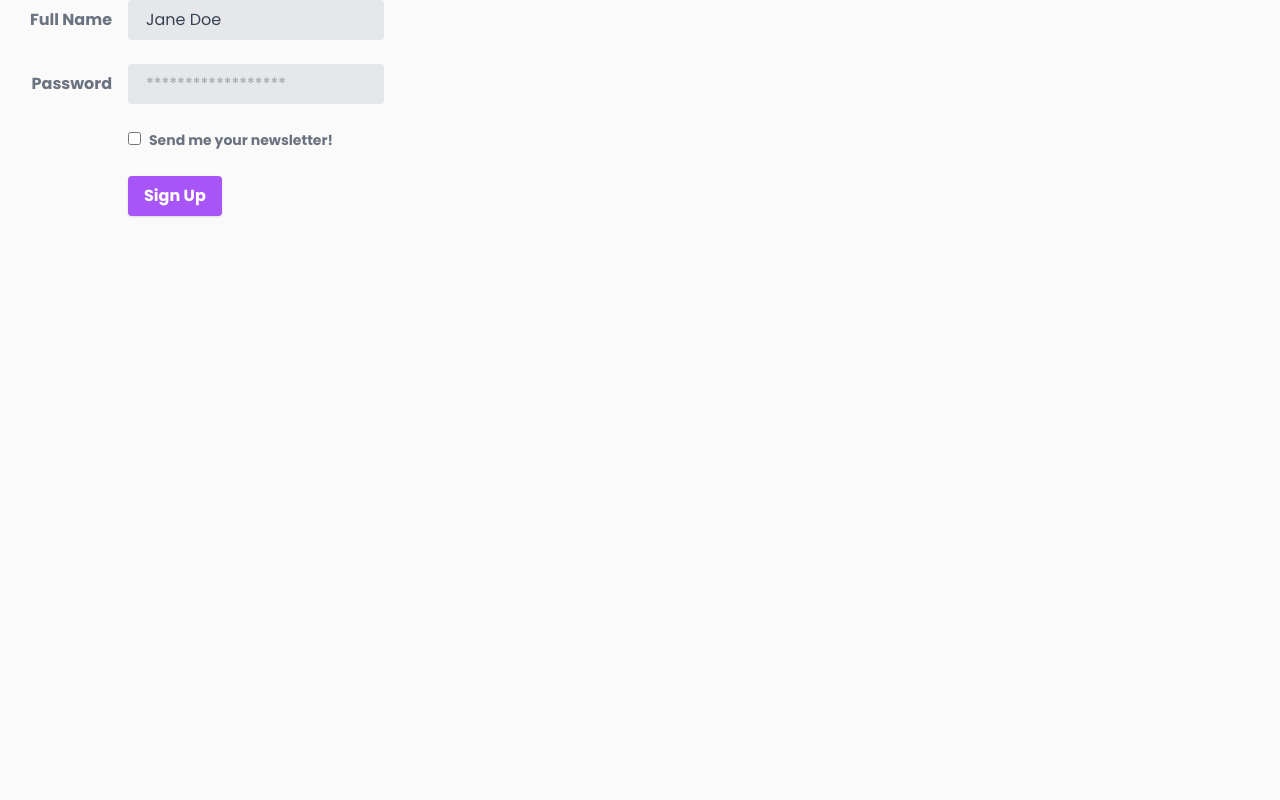
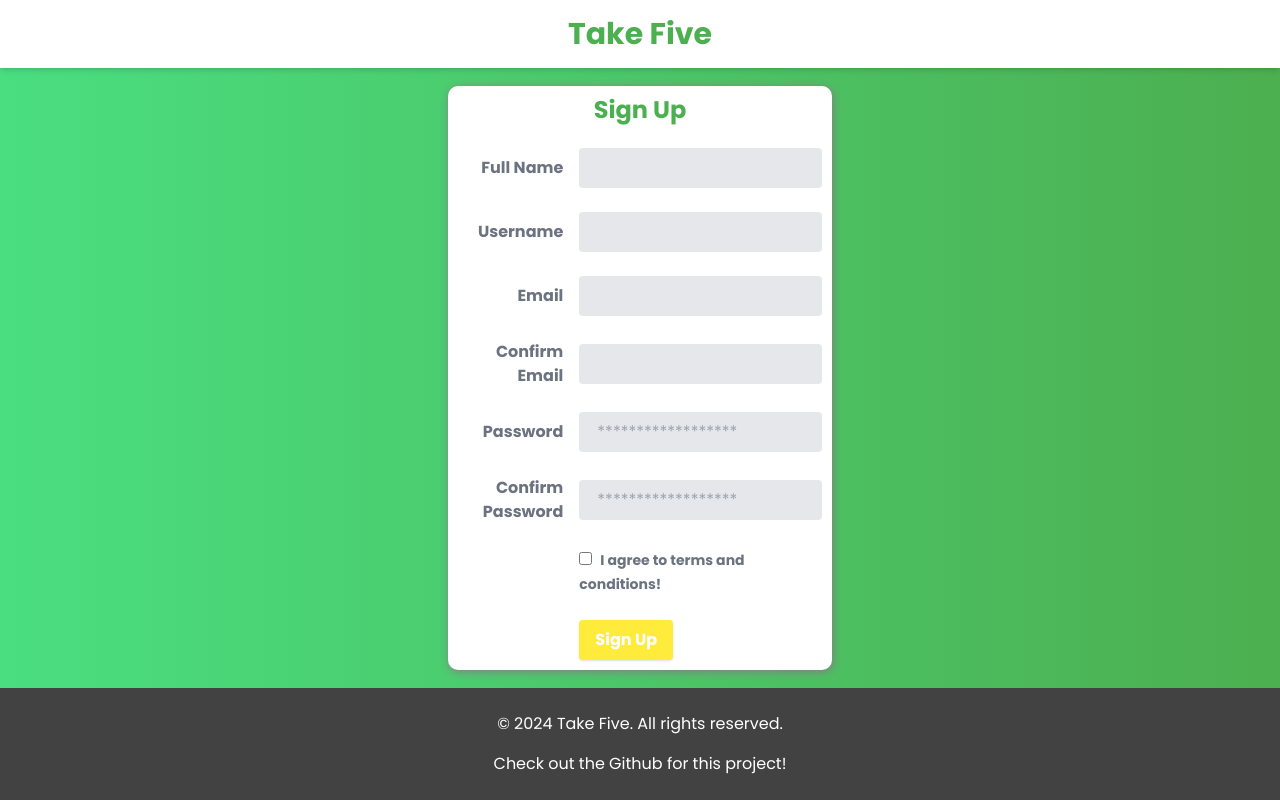
Before and after one commit to desireemoon/take-five-web-app, a Next.js app in the folder frontend/: page /signUp in a window 1280 px wide. Built offline with nearby package versions, Linux system fonts and the light colour scheme.

Commit message:
updated signup page

```diff
--- a/frontend/src/app/components/Footer.tsx
+++ b/frontend/src/app/components/Footer.tsx
@@ -3,14 +3,12 @@ const Footer = () => (
     <div className="container mx-auto px-6 text-center text-white">
       <p>&copy; {new Date().getFullYear()} Take Five. All rights reserved.</p>
       <div className="mt-4 flex justify-center space-x-4">
-        <a href="#" className="hover:text-yellow-400">
-          Facebook
-        </a>
-        <a href="#" className="hover:text-yellow-400">
-          Twitter
-        </a>
-        <a href="#" className="hover:text-yellow-400">
-          Instagram
+        <a
+          href="https://github.com/desireemoon/take-five-web-app"
+          className="hover:text-yellow-400"
+          target="_blank"
+        >
+         Check out the Github for this project!
         </a>
       </div>
     </div>
--- /dev/null
+++ b/frontend/src/app/components/SignupLoginHeader.tsx
@@ -0,0 +1,25 @@
+"use client";
+
+import { useState } from "react";
+import Link from "next/link";
+import { Bars3Icon, XMarkIcon } from "@heroicons/react/24/outline";
+
+const Header = () => {
+  const [menuOpen, setMenuOpen] = useState(false);
+
+  const toggleMenu = () => {
+    setMenuOpen(!menuOpen);
+  };
+
+  return (
+    <header className="bg-white shadow-md sticky top-0">
+      <div className="container mx-auto px-6 py-4 flex justify-center items-center">
+        <div className="text-3xl font-bold text-green-500">Take Five</div>
+
+      </div>
+
+    </header>
+  );
+};
+
+export default Header;
--- a/frontend/src/app/signUp/page.tsx
+++ b/frontend/src/app/signUp/page.tsx
@@ -2,6 +2,8 @@
 
 import { useState } from "react";
 import { useRouter } from "next/navigation";
+import Header from "../components/SignupLoginHeader";
+import Footer from "../components/Footer";
 
 const SignUp: React.FC = () => {
   const [email, setEmail] = useState<string>("");
@@ -9,6 +11,32 @@ const SignUp: React.FC = () => {
   const router = useRouter();
 
   return (
+    <div className="flex flex-col min-h-screen justify-between items-center bg-gradient-to-r from-green-400 to-green-500">
+      <div className="min-w-full">
+        <a href="/">
+          <Header />
+        </a>
+      </div>
+      <div
+        className="w-full max-w-sm "
+        style={{
+          padding: "10px",
+          background: "white",
+          boxShadow: "1px 2px 10px gray",
+          borderRadius: "10px",
+        }}
+      >
+        <div
+          className="md:flex md:items-center mb-6"
+          style={{ justifyContent: "center" }}
+        >
+          <h1
+            className="text-base font-semibold leading-7 text-3xl font-bold text-green-500"
+            style={{ fontSize: "x-large" }}
+          >
+            Sign Up
+          </h1>
+        </div>
         <form className="w-full max-w-sm">
           <div className="md:flex md:items-center mb-6">
             <div className="md:w-1/3">
@@ -21,10 +49,60 @@ const SignUp: React.FC = () => {
             </div>
             <div className="md:w-2/3">
               <input
-            className="bg-gray-200 appearance-none border-2 border-gray-200 rounded w-full py-2 px-4 text-gray-700 leading-tight focus:outline-none focus:bg-white focus:border-purple-500"
+                className="bg-gray-200 appearance-none border-2 border-gray-200 rounded w-full py-2 px-4 text-gray-700 leading-tight focus:outline-none focus:bg-white focus:border-yellow-400"
                 id="inline-full-name"
                 type="text"
-            value="Jane Doe"
+              />
+            </div>
+          </div>
+          <div className="md:flex md:items-center mb-6">
+            <div className="md:w-1/3">
+              <label
+                className="block text-gray-500 font-bold md:text-right mb-1 md:mb-0 pr-4"
+                htmlFor="inline-username"
+              >
+                Username
+              </label>
+            </div>
+            <div className="md:w-2/3">
+              <input
+                className="bg-gray-200 appearance-none border-2 border-gray-200 rounded w-full py-2 px-4 text-gray-700 leading-tight focus:outline-none focus:bg-white focus:border-yellow-400"
+                id="inline-username"
+                type="text"
+              />
+            </div>
+          </div>
+          <div className="md:flex md:items-center mb-6">
+            <div className="md:w-1/3">
+              <label
+                className="block text-gray-500 font-bold md:text-right mb-1 md:mb-0 pr-4"
+                htmlFor="inline-email"
+              >
+                Email
+              </label>
+            </div>
+            <div className="md:w-2/3">
+              <input
+                className="bg-gray-200 appearance-none border-2 border-gray-200 rounded w-full py-2 px-4 text-gray-700 leading-tight focus:outline-none focus:bg-white focus:border-yellow-400"
+                id="inline-email"
+                type="email"
+              />
+            </div>
+          </div>
+          <div className="md:flex md:items-center mb-6">
+            <div className="md:w-1/3">
+              <label
+                className="block text-gray-500 font-bold md:text-right mb-1 md:mb-0 pr-4"
+                htmlFor="inline-confirm-email"
+              >
+                Confirm Email
+              </label>
+            </div>
+            <div className="md:w-2/3">
+              <input
+                className="bg-gray-200 appearance-none border-2 border-gray-200 rounded w-full py-2 px-4 text-gray-700 leading-tight focus:outline-none focus:bg-white focus:border-yellow-400"
+                id="inline-confirm-email"
+                type="email"
               />
             </div>
           </div>
@@ -39,8 +117,26 @@ const SignUp: React.FC = () => {
             </div>
             <div className="md:w-2/3">
               <input
-            className="bg-gray-200 appearance-none border-2 border-gray-200 rounded w-full py-2 px-4 text-gray-700 leading-tight focus:outline-none focus:bg-white focus:border-purple-500"
+                className="bg-gray-200 appearance-none border-2 border-gray-200 rounded w-full py-2 px-4 text-gray-700 leading-tight focus:outline-none focus:bg-white focus:border-yellow-400"
                 id="inline-password"
+                type="password"
+                placeholder="******************"
+              />
+            </div>
+          </div>
+          <div className="md:flex md:items-center mb-6">
+            <div className="md:w-1/3">
+              <label
+                className="block text-gray-500 font-bold md:text-right mb-1 md:mb-0 pr-4"
+                htmlFor="inline-confirm-password"
+              >
+                Confirm Password
+              </label>
+            </div>
+            <div className="md:w-2/3">
+              <input
+                className="bg-gray-200 appearance-none border-2 border-gray-200 rounded w-full py-2 px-4 text-gray-700 leading-tight focus:outline-none focus:bg-white focus:border-yellow-400"
+                id="inline-confirm-password"
                 type="password"
                 placeholder="******************"
               />
@@ -50,14 +146,14 @@ const SignUp: React.FC = () => {
             <div className="md:w-1/3"></div>
             <label className="md:w-2/3 block text-gray-500 font-bold">
               <input className="mr-2 leading-tight" type="checkbox" />
-          <span className="text-sm">Send me your newsletter!</span>
+              <span className="text-sm">I agree to terms and conditions!</span>
             </label>
           </div>
           <div className="md:flex md:items-center">
             <div className="md:w-1/3"></div>
             <div className="md:w-2/3">
               <button
-            className="shadow bg-purple-500 hover:bg-purple-400 focus:shadow-outline focus:outline-none text-white font-bold py-2 px-4 rounded"
+                className="shadow bg-yellow-400 hover:bg-yellow-500 focus:shadow-outline focus:outline-none text-white font-bold py-2 px-4 rounded"
                 type="button"
               >
                 Sign Up
@@ -65,6 +161,19 @@ const SignUp: React.FC = () => {
             </div>
           </div>
         </form>
+      </div>
+      <footer
+        className="min-w-full"
+        // style={{
+        //   position: "absolute",
+        //   left: "0",
+        //   bottom: "0",
+        //   right: "0",
+        // }}
+      >
+        <Footer />
+      </footer>
+    </div>
   );
 };
 
```
Lines whose indentation alone changed are shown as unchanged.
